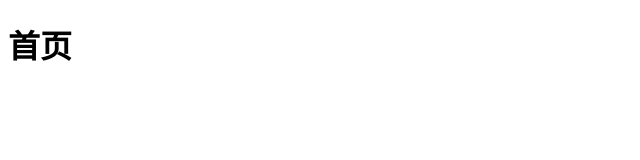
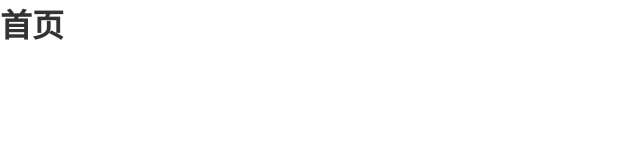
Before and after one commit to kaiakai6/test, a plain HTML site: page index.html in a window 1280 px wide. Shown: the whole page, without its empty margins (0-640 px from the left). Drawn offline with Linux system fonts and the light colour scheme.

Commit message:
历史版本4
html+css

```diff
--- a/index.css
+++ b/index.css
@@ -2,3 +2,6 @@
     margin: 0;
     padding: 0;
 }
+h1{
+    color: #333;
+}
--- a/index.html
+++ b/index.html
@@ -4,6 +4,7 @@
     <meta charset="UTF-8">
     <meta name="viewport" content="width=device-width, initial-scale=1.0">
     <title>Document</title>
+    <link rel="stylesheet" href="index.css">
 </head>
 <body>
     <h1>首页</h1>
```
